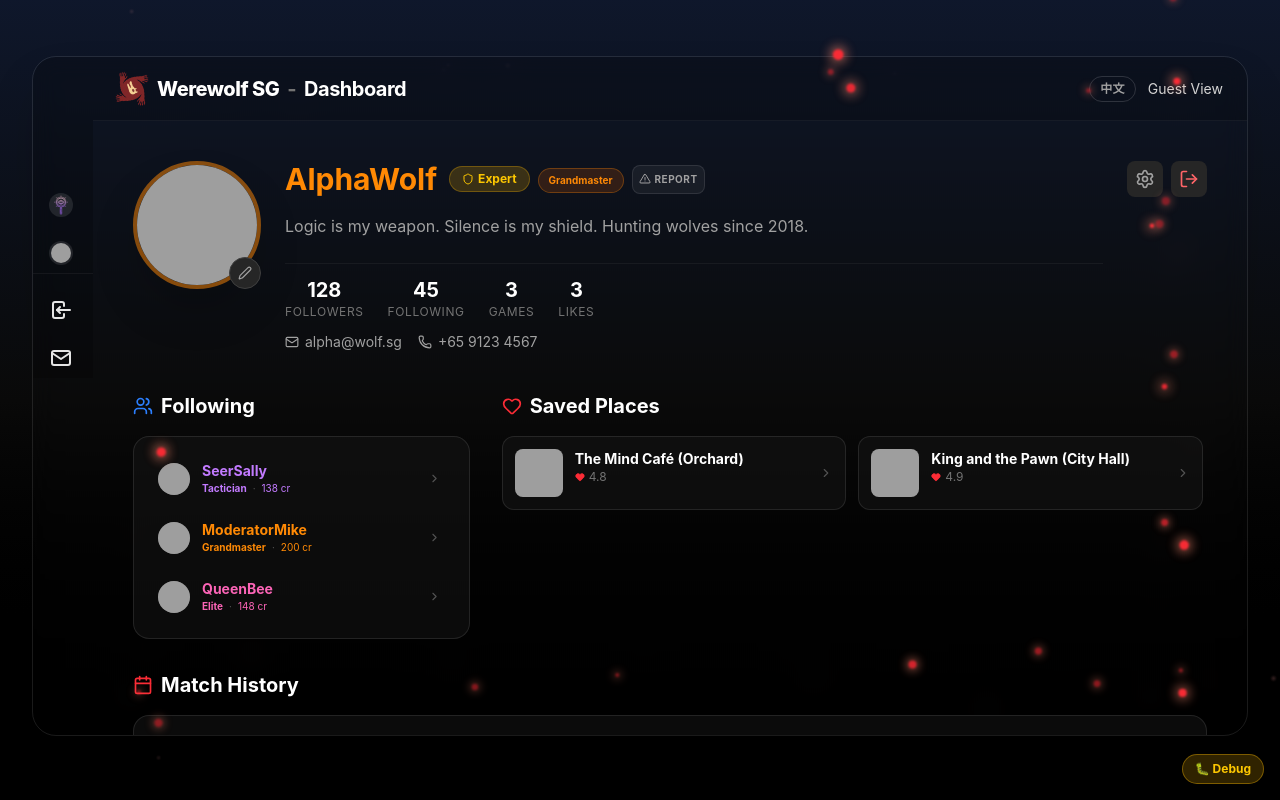
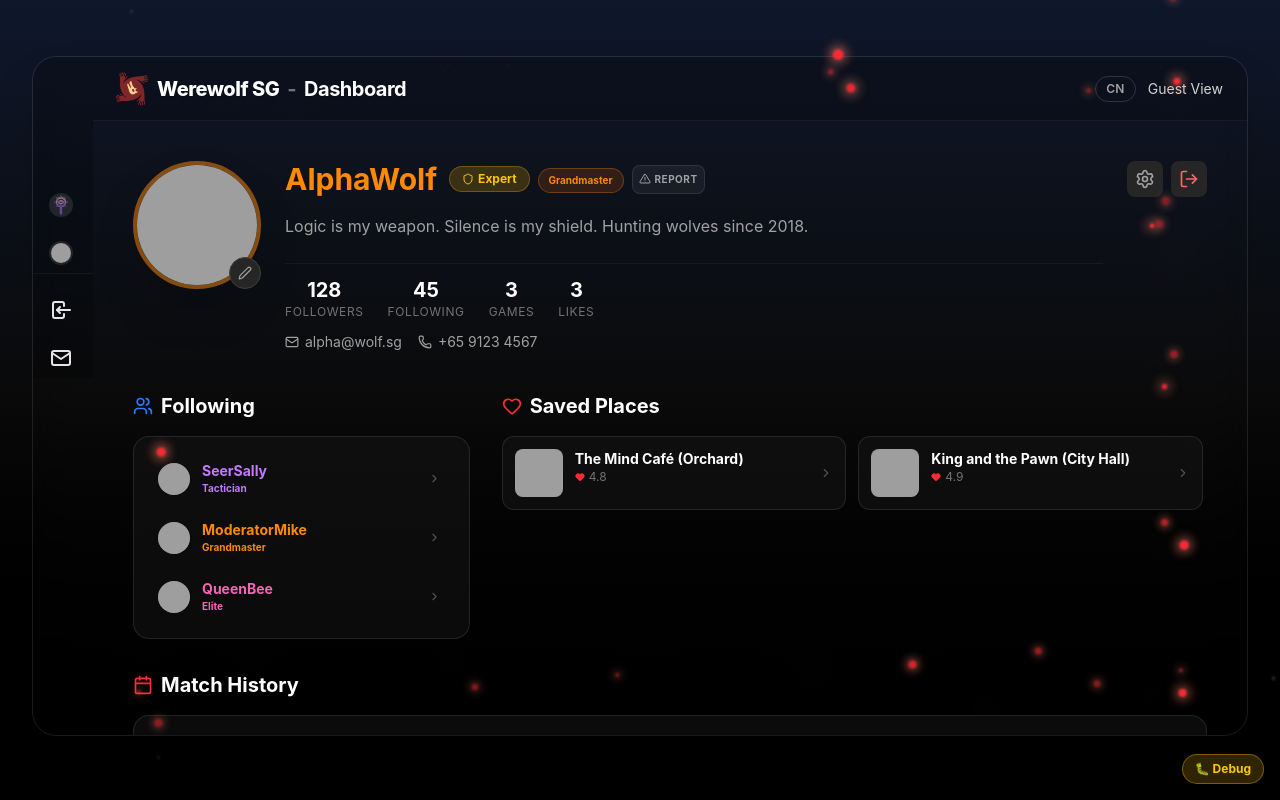
Before and after one commit to Wen037/werewolf-platform, a React (Vite) app in the folder client/: page /myprofile in a window 1280 px wide. Built offline with nearby package versions, Linux system fonts and the light colour scheme; grey boxes are pictures that could not be loaded.

Commit message:
feat(ui): rename lang toggle to CN/EN, hide numeric credit scores from following list

```diff
--- a/client/src/components/layout/AppLayout.tsx
+++ b/client/src/components/layout/AppLayout.tsx
@@ -240,7 +240,7 @@ export function AppLayout({ children }: { children: React.ReactNode }) {
                   className="px-2.5 py-1 rounded-full border border-white/15 text-neutral-400 hover:text-white hover:border-white/30 text-xs font-semibold transition-colors tracking-wide"
                   title={lang === 'en' ? 'Switch to Chinese' : '切换英文'}
                 >
-                  {lang === 'en' ? '中文' : 'EN'}
+                  {lang === 'en' ? 'CN' : 'EN'}
                 </button>
                 <span className="text-neutral-300 text-sm hidden md:inline">
                     {isLoggedIn ? (
--- a/client/src/pages/HomePage.tsx
+++ b/client/src/pages/HomePage.tsx
@@ -676,7 +676,7 @@ export default function HomePage() {
             className="text-neutral-400 hover:text-white font-medium text-sm transition-colors border border-white/20 hover:border-white/40 px-4 py-2 rounded-full"
             style={{ fontFamily: "'Cinzel', serif" }}
           >
-            {lang === 'en' ? '中文' : 'EN'}
+            {lang === 'en' ? 'CN' : 'EN'}
           </button>
           <button
             onClick={() => setContactOpen(true)}
--- a/client/src/pages/MyProfilePage.tsx
+++ b/client/src/pages/MyProfilePage.tsx
@@ -795,8 +795,6 @@ export default function MyProfilePage() {
                            <div className={`text-sm font-bold truncate ${getUsernameColor(u)}`}>{u.username}</div>
                            <div className="flex items-center gap-1.5">
                              <span className={`text-[10px] font-bold ${ci.color}`}>{t(ci.label)}</span>
-                             <span className="text-[10px] text-neutral-600">·</span>
-                             <span className={`text-[10px] ${ci.color}`}>{u.creditScore ?? 100} cr</span>
                            </div>
                          </div>
                          {isFlagged && (
```
